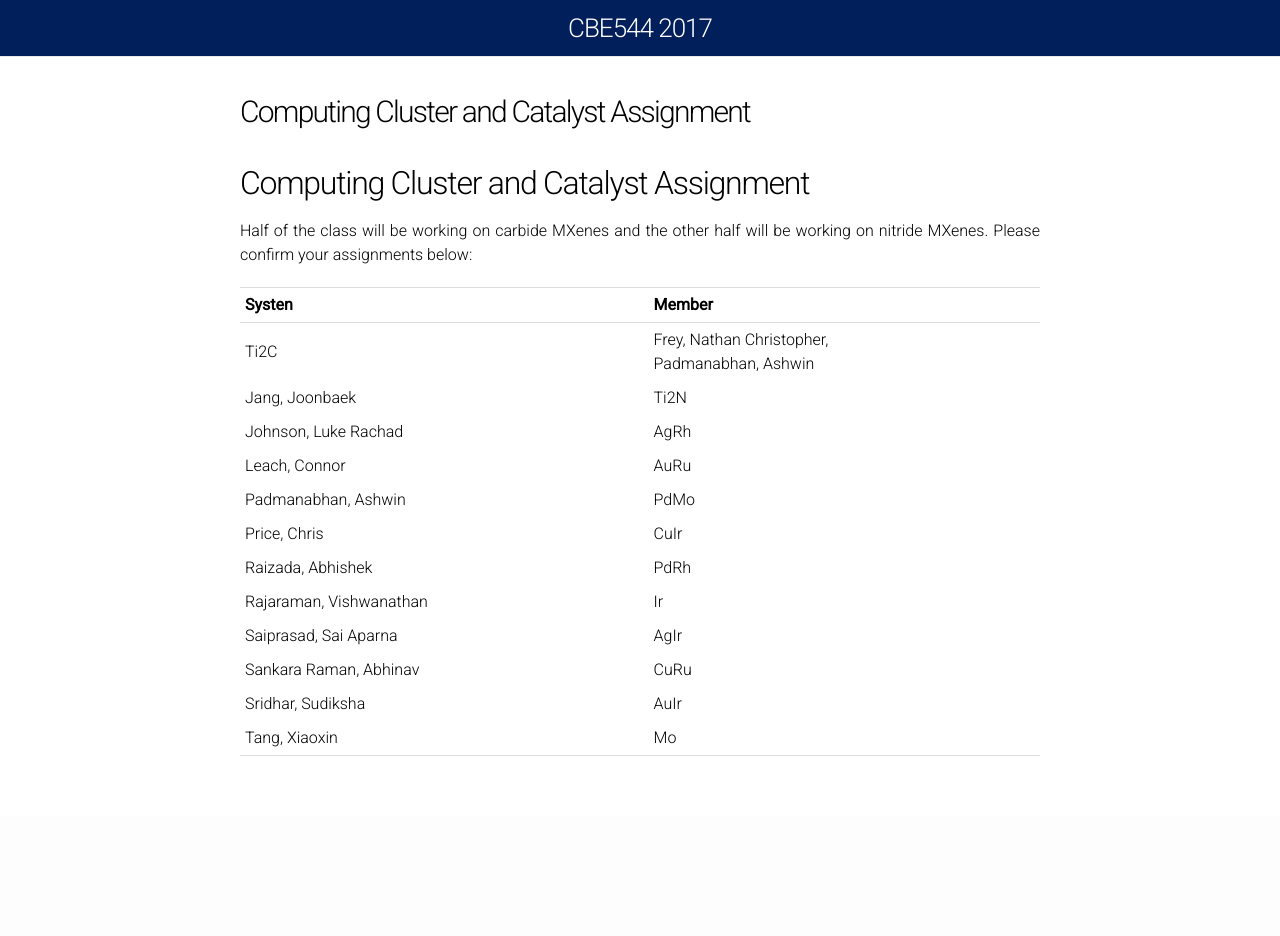
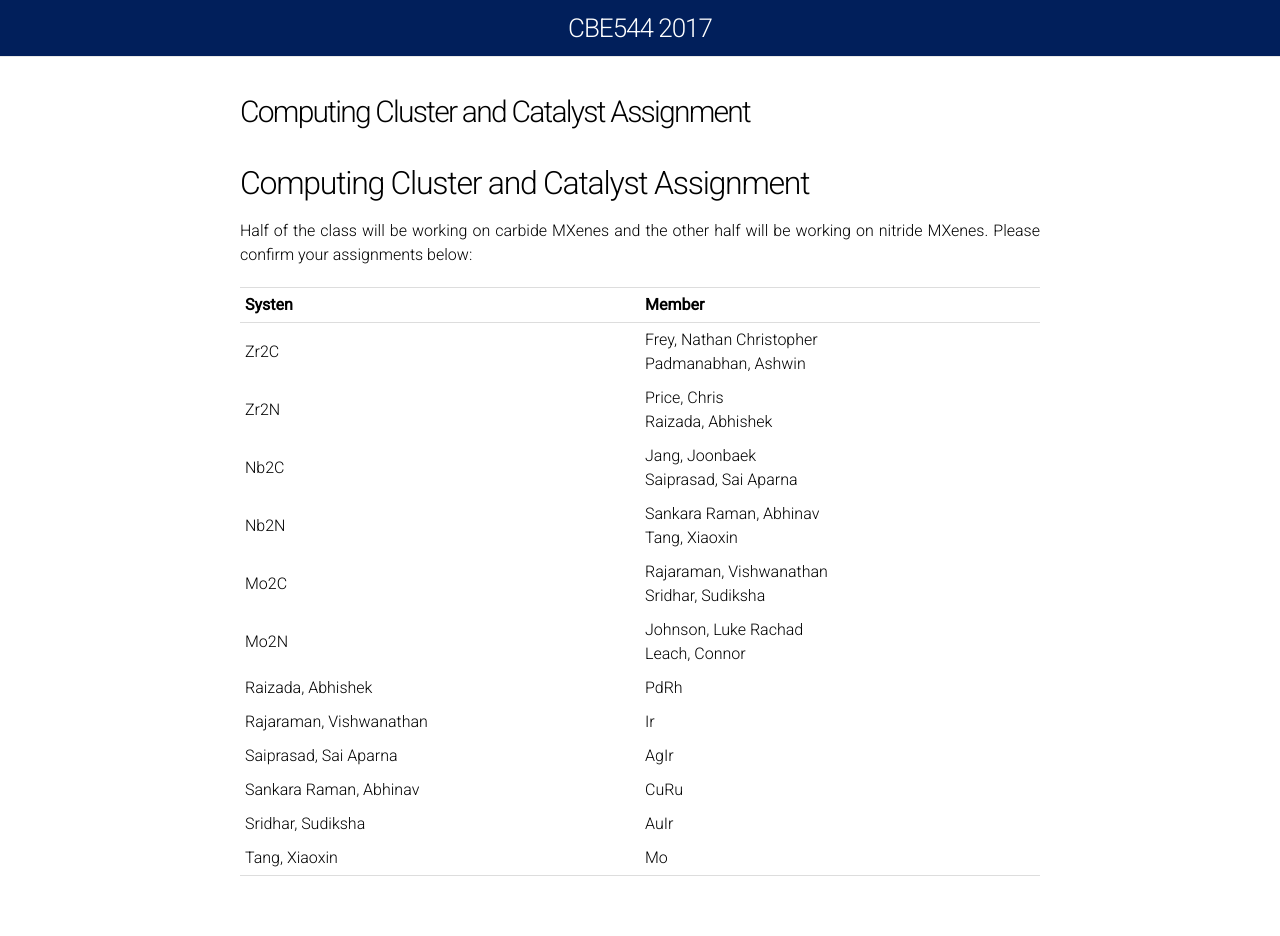
Before and after one commit to vojale/CBE544-2018.github.io, a Jekyll site: the page built from ProjectAssignments.md, in a window 1280 px wide. Built offline with Jekyll 4.4.1, drawn with Linux system fonts in a browser that asks for light colours; our own code applies the rules of GitHub Pages for plain Markdown files; before the commit the page ends 900 px from its top, so only the background shows below that.

Commit message:
Update ProjectAssignments.md

```diff
--- a/ProjectAssignments.md
+++ b/ProjectAssignments.md
@@ -43,29 +43,34 @@ table#t01 th    {
     <th>Member</th>
 </tr>
 <tr>
-    <td>Ti2C</td>
-    <td>Frey, Nathan Christopher,<br>
+    <td>Zr2C</td>
+    <td>Frey, Nathan Christopher<br>
         Padmanabhan, Ashwin </td>
 </tr>
 <tr>
-    <td>Jang, Joonbaek </td>
-    <td>Ti2N</td>
+    <td>Zr2N </td>
+    <td>Price, Chris <br>
+        Raizada, Abhishek </td>
 </tr>
 <tr>
-    <td>Johnson, Luke Rachad</td>
-    <td>AgRh</td>
+    <td>Nb2C</td>
+    <td>Jang, Joonbaek <br>
+    Saiprasad, Sai Aparna</td>
 </tr>
 <tr>
-    <td>Leach, Connor</td>
-    <td>AuRu</td>
+    <td>Nb2N</td>
+    <td>Sankara Raman, Abhinav <br>
+    Tang, Xiaoxin </td>
 </tr>
 <tr>
-    <td>Padmanabhan, Ashwin </td>
-    <td>PdMo</td>
+    <td>Mo2C</td>
+    <td>Rajaraman, Vishwanathan <br>
+    Sridhar, Sudiksha </td>
 </tr>
 <tr>
-    <td>Price, Chris </td>
-    <td>CuIr</td>
+    <td>Mo2N</td>
+    <td>Johnson, Luke Rachad<br>
+    Leach, Connor</td>
 </tr>
 <tr>
     <td>Raizada, Abhishek </td>
```
